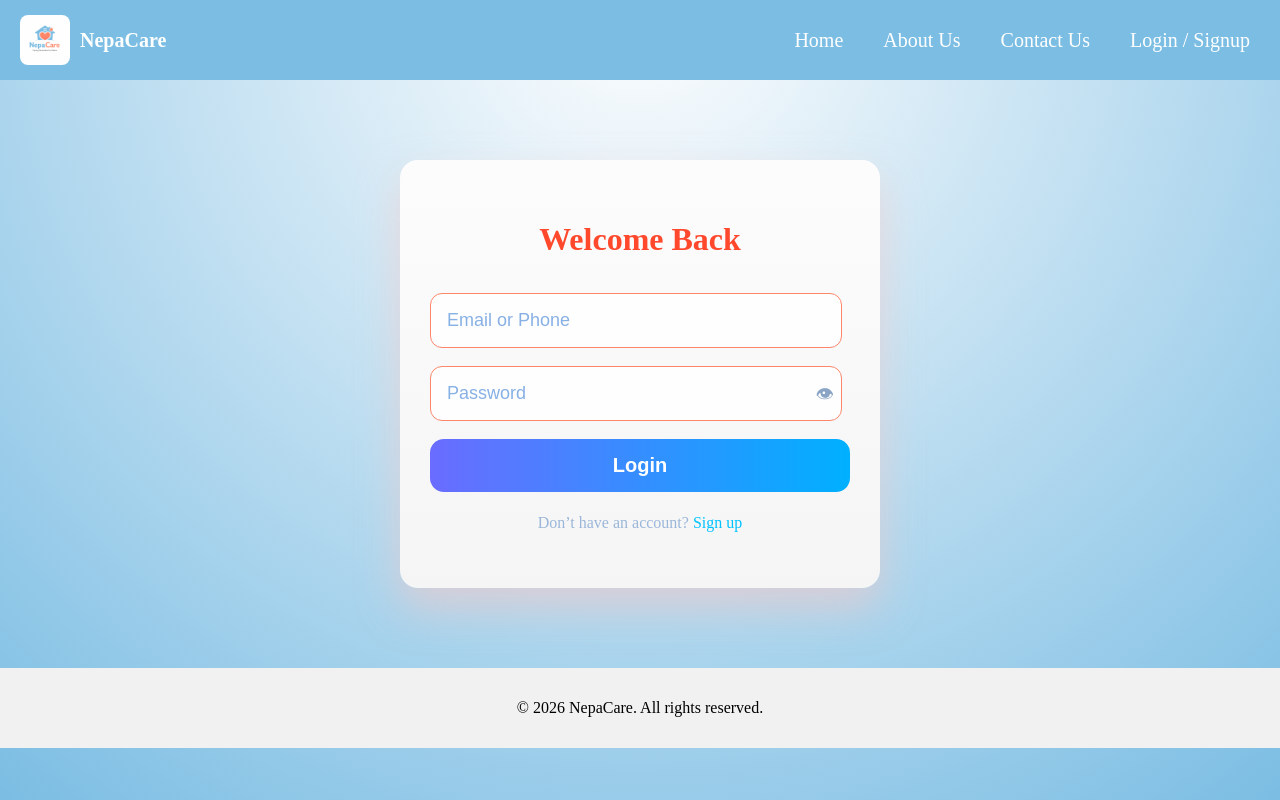
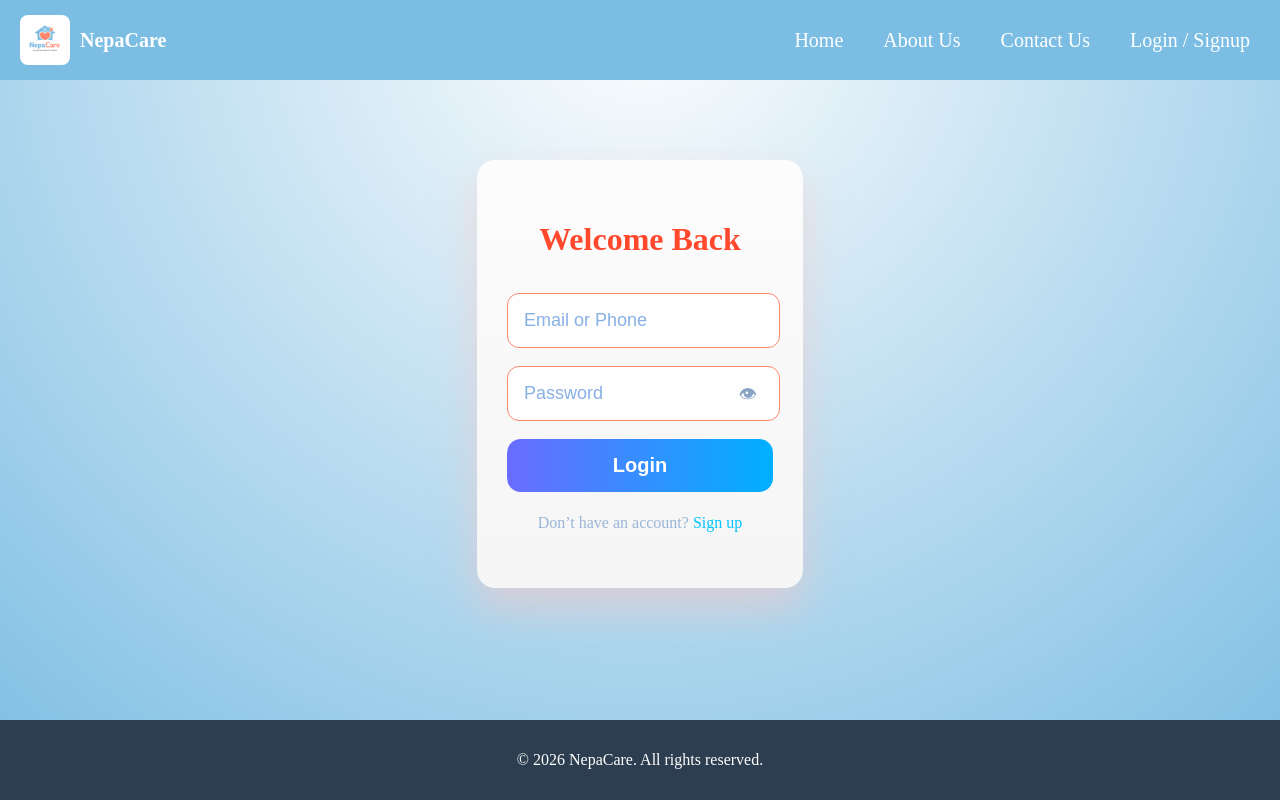
Before and after one commit to ranjitkarsamita3-coder/NepaCare, a PHP site: page /login.php in a window 1280 px wide. Run offline with PHP 8.4, Linux system fonts and the light colour scheme.

Commit message:
Footer sticked to bottom

```diff
--- a/assets/css/style.css
+++ b/assets/css/style.css
@@ -1,3 +1,8 @@
+
+html, body {
+    height: 100%;
+    margin: 0;
+}
 
 body {
     margin: 0;
@@ -6,6 +11,12 @@ body {
 
     /* background-color:#7bbde3 ; */
     min-height: 100vh;
+    display: flex;
+    flex-direction: column;
+}
+
+main, .container, .content {
+    flex: 1;
 }
 
 .navbar {
@@ -28,5 +39,8 @@ body {
     background: #2c3e50;
     color: white;
     text-align: center;
-    padding: 10px;
+    padding: 15px;
+    margin-top: auto;
+    width: 100%;
+    box-sizing: border-box;
 }
--- a/components/footer.php
+++ b/components/footer.php
@@ -1,3 +1,3 @@
-<footer style="text-align:center; padding:15px; background:#f1f1f1; margin-top:30px;">
+<footer class="footer">
     <p>&copy; <?php echo date("Y"); ?> NepaCare. All rights reserved.</p>
 </footer>
```
